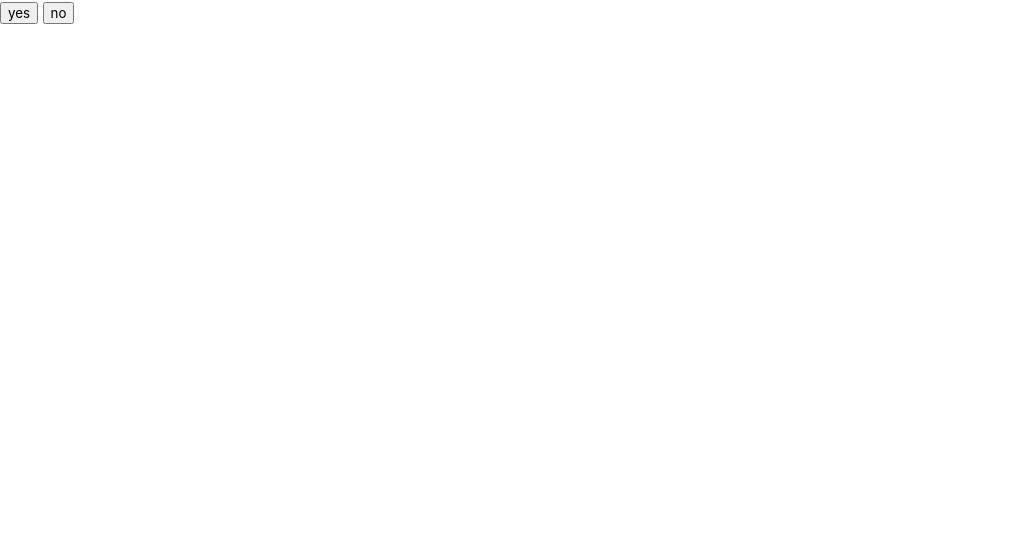
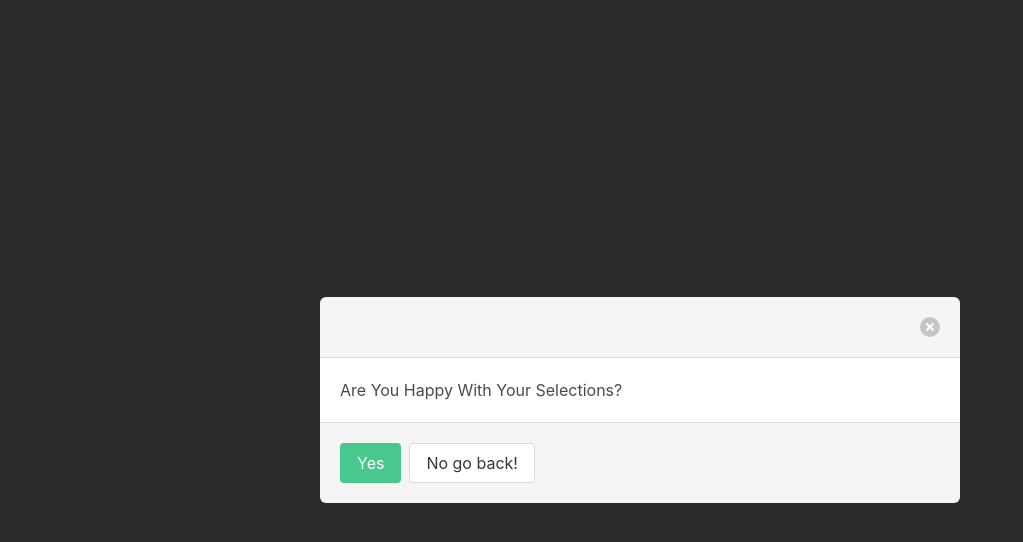
Before and after one commit to trm621/movie-night-generator, a plain HTML site: page index.html in a window 1280 px wide. Shown: the whole page, without its empty margins (0-1023 px from the left). Drawn offline with nearby package versions, Linux system fonts and the light colour scheme.

Commit message:
updated modal

```diff
--- a/index.html
+++ b/index.html
@@ -9,26 +9,26 @@
     <link rel="stylesheet" href="assets/css/style.css" />
 </head>
 <body>
-  <!---Modal button-->
 
-  <!--button-->
-  <!---The Modal-->
-   <div id= "food-modal" class="food">
+  <div class="modal is-active ">
+    <div class="modal-background"></div>
+    <div class="modal-card">
+      <header class="modal-card-head">
+        <p class="modal-card-title"></p>
+        <button class="delete" aria-label="close"></button>
+      </header>
+      <section class="modal-card-body">
+        <P>Are You Happy With Your Selections?</P>
+        <break></break>
+        <p></p>
 
-   <div class="food-content">
-
-
-       </div>
-
-
-
-    <button id="yes" class="yass">yes</button>
-    <button id="no"  class="no-food">no</button>
-
-   </div>
-
-
-
+      </section>
+      <footer class="modal-card-foot">
+        <button class="button is-success">Yes</button>
+        <button class="button">No go back!</button>
+      </footer>
+    </div>
+  </div>
 
 
 <script src="assets/js/script.js"></script>
```
